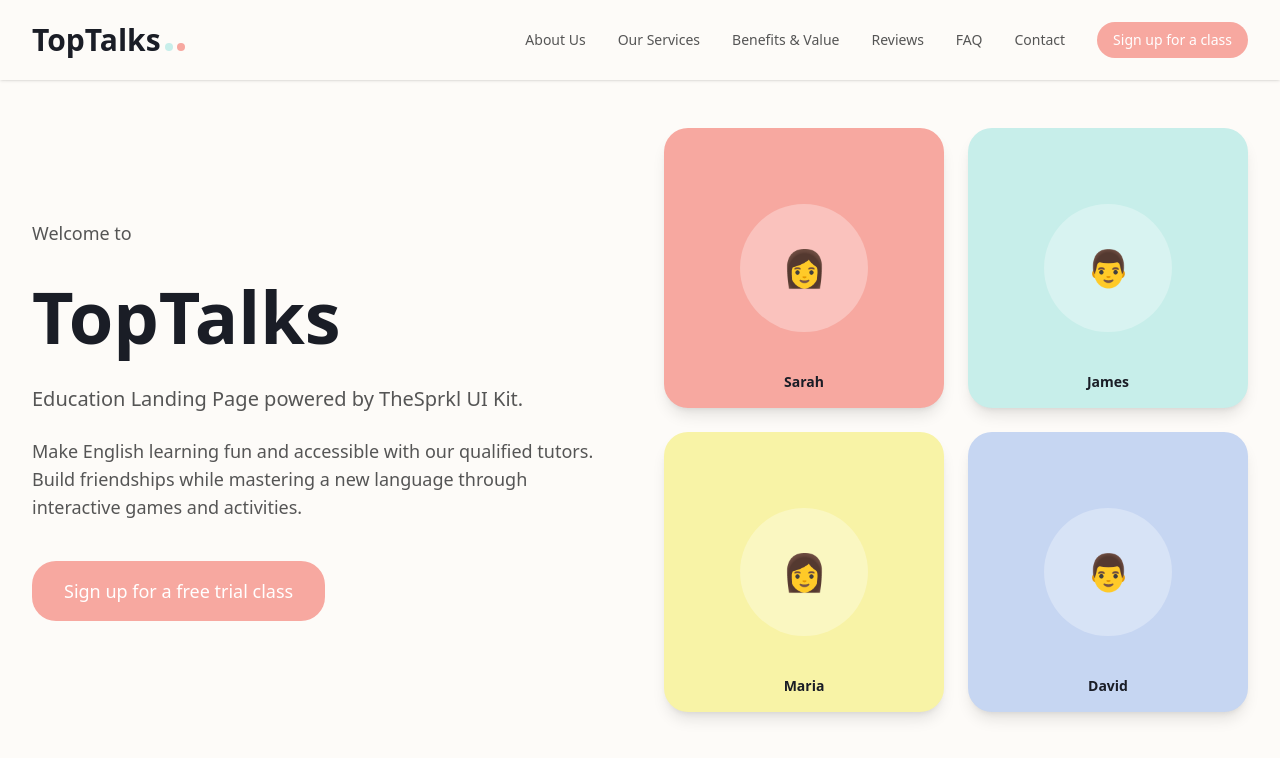
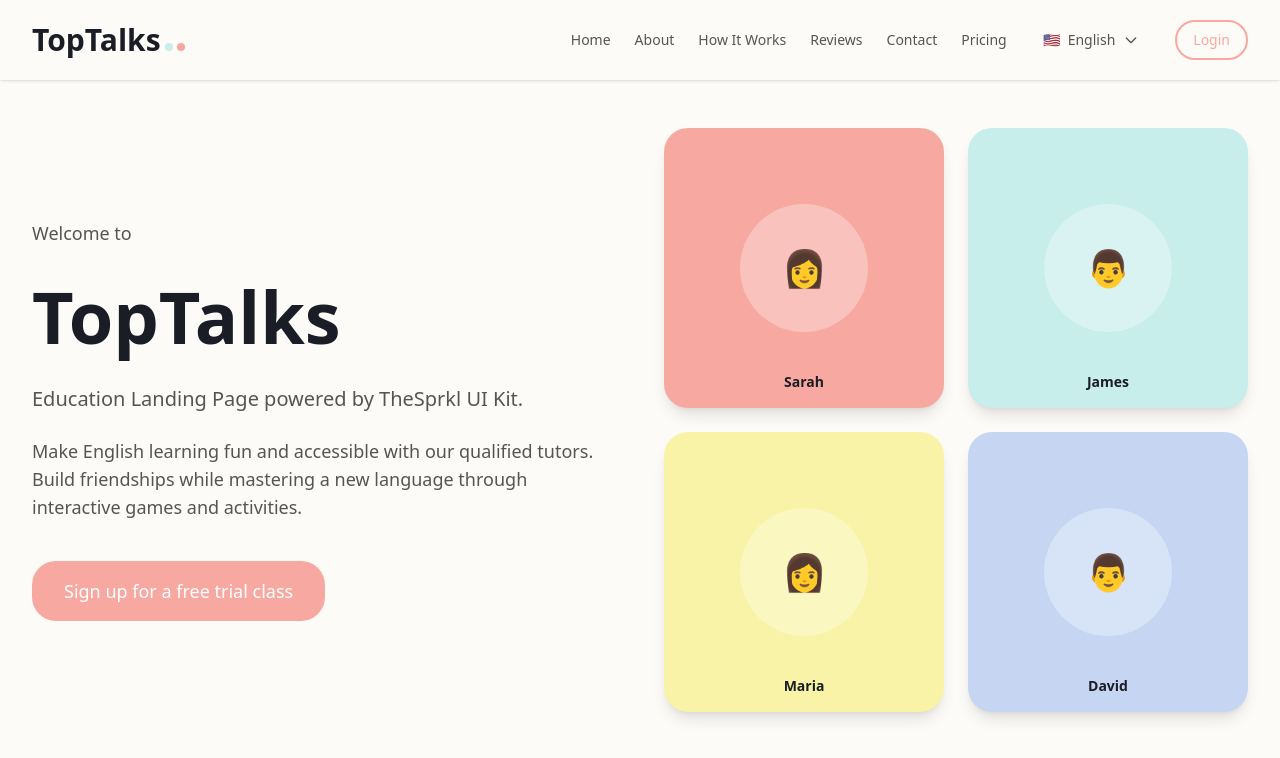
Before and after one commit to kynth65/toptalks, a React app in the folder Frontend/: page / in a window 1280 px wide. Shown: the top 758 px of the page. Built offline with nearby package versions, Linux system fonts and the light colour scheme; the HTML template or start-up script is replaced by a standard one.

Commit message:
Update navbar with language switcher and responsive design

```diff
--- a/Frontend/src/components/common/Navbar.tsx
+++ b/Frontend/src/components/common/Navbar.tsx
@@ -1,17 +1,68 @@
-import React, { useState } from 'react';
+import React, { useState, useEffect, useRef } from 'react';
+import { Link } from 'react-router-dom';
 import Button from './Button';
+import { useLanguage } from '../../contexts/LanguageContext';
+import type { Language } from '../../translations';
 
 const Navbar: React.FC = () => {
   const [isMenuOpen, setIsMenuOpen] = useState(false);
+  const [isLanguageDropdownOpen, setIsLanguageDropdownOpen] = useState(false);
+  const languageDropdownRef = useRef<HTMLDivElement>(null);
+  const { language: selectedLanguage, setLanguage } = useLanguage();
 
   const navLinks = [
-    { name: 'About Us', href: '#about' },
-    { name: 'Our Services', href: '#services' },
-    { name: 'Benefits & Value', href: '#benefits' },
-    { name: 'Reviews', href: '#reviews' },
-    { name: 'FAQ', href: '#faq' },
-    { name: 'Contact', href: '#contact' },
+    { name: 'Home', href: '#top', scroll: true },
+    { name: 'About', href: '#roles', scroll: true },
+    { name: 'How It Works', href: '#how-it-works', scroll: true },
+    { name: 'Reviews', href: '#testimonials', scroll: true },
+    { name: 'Contact', href: '#contact', scroll: true },
+    { name: 'Pricing', href: '/pricing', scroll: false },
   ];
+
+  const languages = [
+    { code: 'en', name: 'English', flag: '🇺🇸' },
+    { code: 'zh', name: '中文', flag: '🇨🇳' },
+    { code: 'ko', name: '한국어', flag: '🇰🇷' },
+    { code: 'es', name: 'Español', flag: '🇪🇸' },
+  ];
+
+  const handleLanguageChange = (languageCode: string) => {
+    setLanguage(languageCode as Language);
+    setIsLanguageDropdownOpen(false);
+  };
+
+  const handleNavClick = (e: React.MouseEvent<HTMLAnchorElement>, link: typeof navLinks[0]) => {
+    if (link.scroll) {
+      e.preventDefault();
+      const targetId = link.href.substring(1);
+      if (targetId === 'top') {
+        window.scrollTo({ top: 0, behavior: 'smooth' });
+      } else {
+        const element = document.getElementById(targetId);
+        if (element) {
+          element.scrollIntoView({ behavior: 'smooth' });
+        }
+      }
+    }
+    setIsMenuOpen(false);
+  };
+
+  // Close language dropdown when clicking outside
+  useEffect(() => {
+    const handleClickOutside = (event: MouseEvent) => {
+      if (languageDropdownRef.current && !languageDropdownRef.current.contains(event.target as Node)) {
+        setIsLanguageDropdownOpen(false);
+      }
+    };
+
+    if (isLanguageDropdownOpen) {
+      document.addEventListener('mousedown', handleClickOutside);
+    }
+
+    return () => {
+      document.removeEventListener('mousedown', handleClickOutside);
+    };
+  }, [isLanguageDropdownOpen]);
 
   return (
     <nav className="fixed top-0 left-0 right-0 bg-cream/95 backdrop-blur-sm z-50 shadow-sm">
@@ -19,27 +70,70 @@
         <div className="flex justify-between items-center h-20">
           {/* Logo */}
           <div className="flex items-center">
-            <h1 className="text-2xl md:text-3xl font-bold text-navy">
+            <Link to="/">
+              <h1 className="text-2xl md:text-3xl font-bold text-navy cursor-pointer">
                 TopTalks
                 <span className="inline-flex ml-1 gap-1">
                   <span className="w-2 h-2 rounded-full bg-mint"></span>
                   <span className="w-2 h-2 rounded-full bg-coral"></span>
                 </span>
               </h1>
+            </Link>
           </div>
 
           {/* Desktop Navigation */}
-          <div className="hidden lg:flex items-center space-x-8">
+          <div className="hidden lg:flex items-center space-x-6">
             {navLinks.map((link) => (
               <a
                 key={link.name}
                 href={link.href}
+                onClick={(e) => handleNavClick(e, link)}
                 className="text-gray hover:text-navy transition-colors duration-200 text-sm font-medium"
               >
                 {link.name}
               </a>
             ))}
-            <Button size="sm">Sign up for a class</Button>
+
+            {/* Language Selector Dropdown */}
+            <div className="relative" ref={languageDropdownRef}>
+              <button
+                onClick={() => setIsLanguageDropdownOpen(!isLanguageDropdownOpen)}
+                className="flex items-center space-x-2 text-gray hover:text-navy transition-colors duration-200 text-sm font-medium px-3 py-2 rounded-md hover:bg-cream-dark"
+              >
+                <span>{languages.find(lang => lang.code === selectedLanguage)?.flag}</span>
+                <span>{languages.find(lang => lang.code === selectedLanguage)?.name}</span>
+                <svg
+                  className={`w-4 h-4 transition-transform ${isLanguageDropdownOpen ? 'rotate-180' : ''}`}
+                  fill="none"
+                  stroke="currentColor"
+                  viewBox="0 0 24 24"
+                >
+                  <path strokeLinecap="round" strokeLinejoin="round" strokeWidth={2} d="M19 9l-7 7-7-7" />
+                </svg>
+              </button>
+
+              {isLanguageDropdownOpen && (
+                <div className="absolute right-0 mt-2 w-48 bg-white rounded-lg shadow-lg py-2 z-50">
+                  {languages.map((lang) => (
+                    <button
+                      key={lang.code}
+                      onClick={() => handleLanguageChange(lang.code)}
+                      className={`w-full flex items-center space-x-3 px-4 py-2 text-sm hover:bg-cream transition-colors ${
+                        selectedLanguage === lang.code ? 'bg-cream text-navy font-medium' : 'text-gray'
+                      }`}
+                    >
+                      <span>{lang.flag}</span>
+                      <span>{lang.name}</span>
+                    </button>
+                  ))}
+                </div>
+              )}
+            </div>
+
+            {/* Login Button */}
+            <Link to="/login">
+              <Button size="sm" variant="outline">Login</Button>
+            </Link>
           </div>
 
           {/* Mobile menu button */}
@@ -73,15 +167,40 @@
                 <a
                   key={link.name}
                   href={link.href}
+                  onClick={(e) => handleNavClick(e, link)}
                   className="text-gray hover:text-navy transition-colors duration-200 text-sm font-medium"
-                  onClick={() => setIsMenuOpen(false)}
                 >
                   {link.name}
                 </a>
               ))}
-              <Button size="sm" className="w-full">
-                Sign up for a class
+
+              {/* Mobile Language Selector */}
+              <div className="border-t border-gray-200 pt-4">
+                <p className="text-xs text-gray mb-2 font-medium">Language</p>
+                <div className="grid grid-cols-2 gap-2">
+                  {languages.map((lang) => (
+                    <button
+                      key={lang.code}
+                      onClick={() => handleLanguageChange(lang.code)}
+                      className={`flex items-center space-x-2 px-3 py-2 rounded-md text-sm transition-colors ${
+                        selectedLanguage === lang.code
+                          ? 'bg-coral text-white'
+                          : 'bg-white text-gray hover:bg-cream'
+                      }`}
+                    >
+                      <span>{lang.flag}</span>
+                      <span>{lang.name}</span>
+                    </button>
+                  ))}
+                </div>
+              </div>
+
+              {/* Mobile Login Button */}
+              <Link to="/login" className="block">
+                <Button size="sm" variant="outline" className="w-full">
+                  Login
                 </Button>
+              </Link>
             </div>
           </div>
         )}
```
Lines whose indentation alone changed are shown as unchanged.
